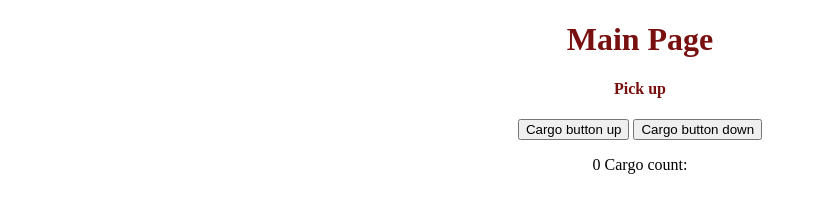
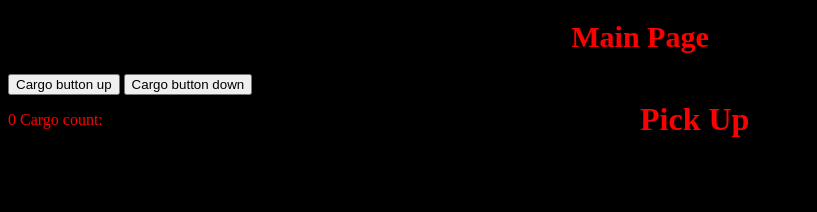
Before and after one commit to cavineers/ScoutingApp2022, a website: page mainpg.html in a window 1280 px wide. Shown: the whole page, without its empty margins (0-817 px from the left). Drawn offline with Linux system fonts and the light colour scheme.

Commit message:
Made it prettier

```diff
--- /dev/null
+++ b/mainpg.css
@@ -0,0 +1,18 @@
+h1 {
+    font-size: 30px;
+    left: 50%;
+}
+
+h2 {
+    position: fixed;
+    font-size: xx-large;
+    left: 50%;
+}
+
+.up {
+    position: fixed;
+    bottom: 5px;
+    left: 80%;
+    width: 50px;
+    margin-left: -25px;
+}
--- a/mainpg.html
+++ b/mainpg.html
@@ -3,17 +3,27 @@
 
 <head>
     <meta http-equiv="Content-Type" content="text/html; charset=utf-8">
+    <link rel="stylesheet" href="mainpg.css"><!DOCTYPE html>
+    <html lang="en">
+    <head>
+        <meta charset="UTF-8">
+        <meta http-equiv="X-UA-Compatible" content="IE=edge">
+        <meta name="viewport" content="width=device-width, initial-scale=1.0">
+        <title>Document</title>
+    </head>
+    <body>
+
+    </body>
+    </html>
     <title>scouting</title>
 </head>
+<link rel="stylesheet" href="mainpg.css">
+<body style="background-color:black;"></body>
+<link rel="stylesheet" href="mainpg.css">
+    <Font COLOR="red">
+    <h1 style="text-align:center">Main Page</h1>
 
-<body style="text-align: center;">
-    <h1 style="color: #791010">
-        Main Page
-    </h1>
-
-    <h4 style="color: #791010">
-        Pick up
-    </h4>
+    <h2 style="text-align:center">Pick Up</h2>
 
     <button id="up">Cargo button up</button>
 
```
